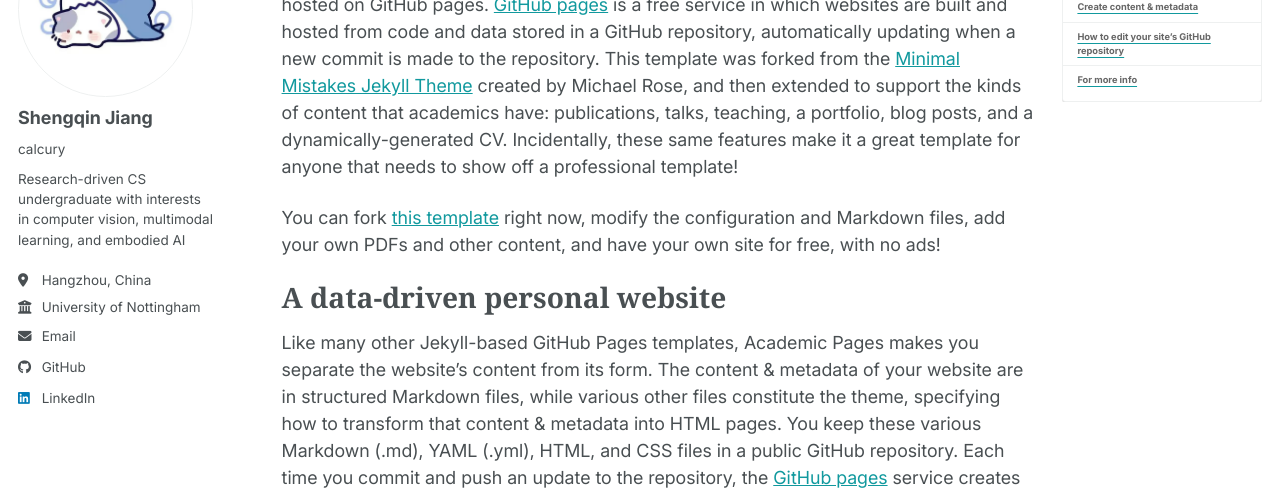
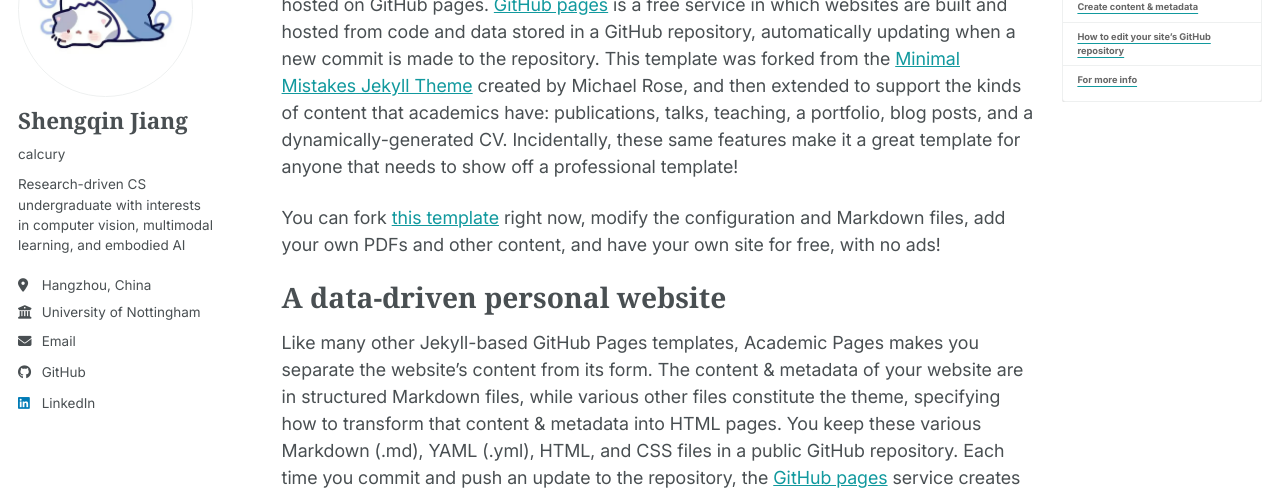
Before and after one commit to calcury/calcury.github.io, a Jekyll site: the page built from _pages/about.md, in a window 1280 px wide. Shown: the part 179-674 px from the top of the page. Built offline with Jekyll 4.4.1, drawn with Linux system fonts in a browser that asks for light colours; a style sheet for code colours, icons or effects is not loaded.

Commit message:
feat: change font size

```diff
--- a/_sass/layout/_sidebar.scss
+++ b/_sass/layout/_sidebar.scss
@@ -221,8 +221,8 @@
   }
 }
 .sidebar .author__name {
-  font-family: $sans-serif;
-  font-size: $type-size-5;
+  font-family: $serif;
+  font-size: $type-size-4;
 }
 
 .sidebar .author__desktop {
@@ -234,6 +234,8 @@
 
 .author__pronouns {
   margin: 0;
+  font-family: $serif;
+  font-size: $type-size-5;
 
   @include breakpoint($large) {
     margin-top: 10px;
@@ -243,6 +245,8 @@
 
 .author__bio {
   margin: 0;
+  font-family: $serif;
+  font-size: $type-size-6;
 
   @include breakpoint($large) {
     margin-top: 10px;
```
